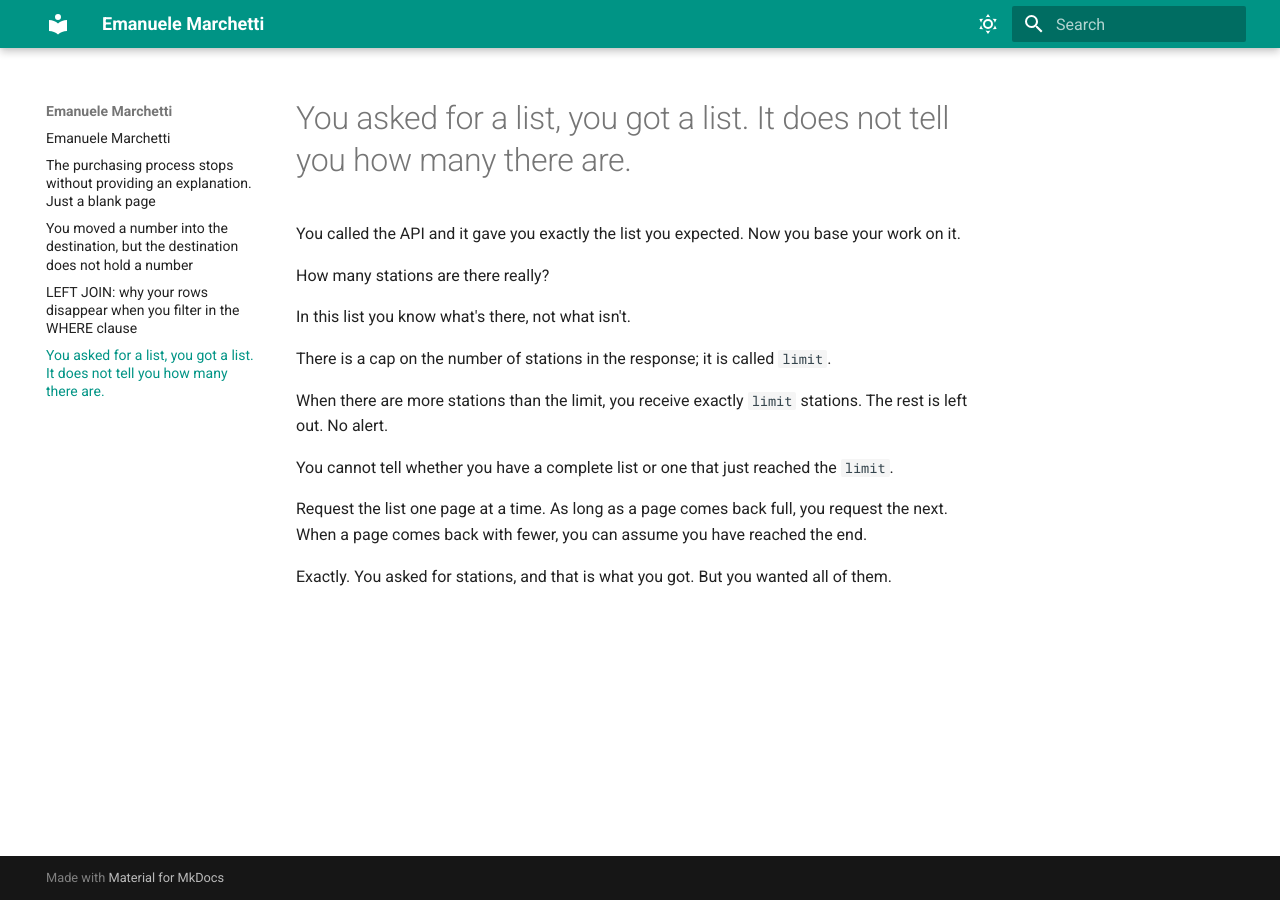
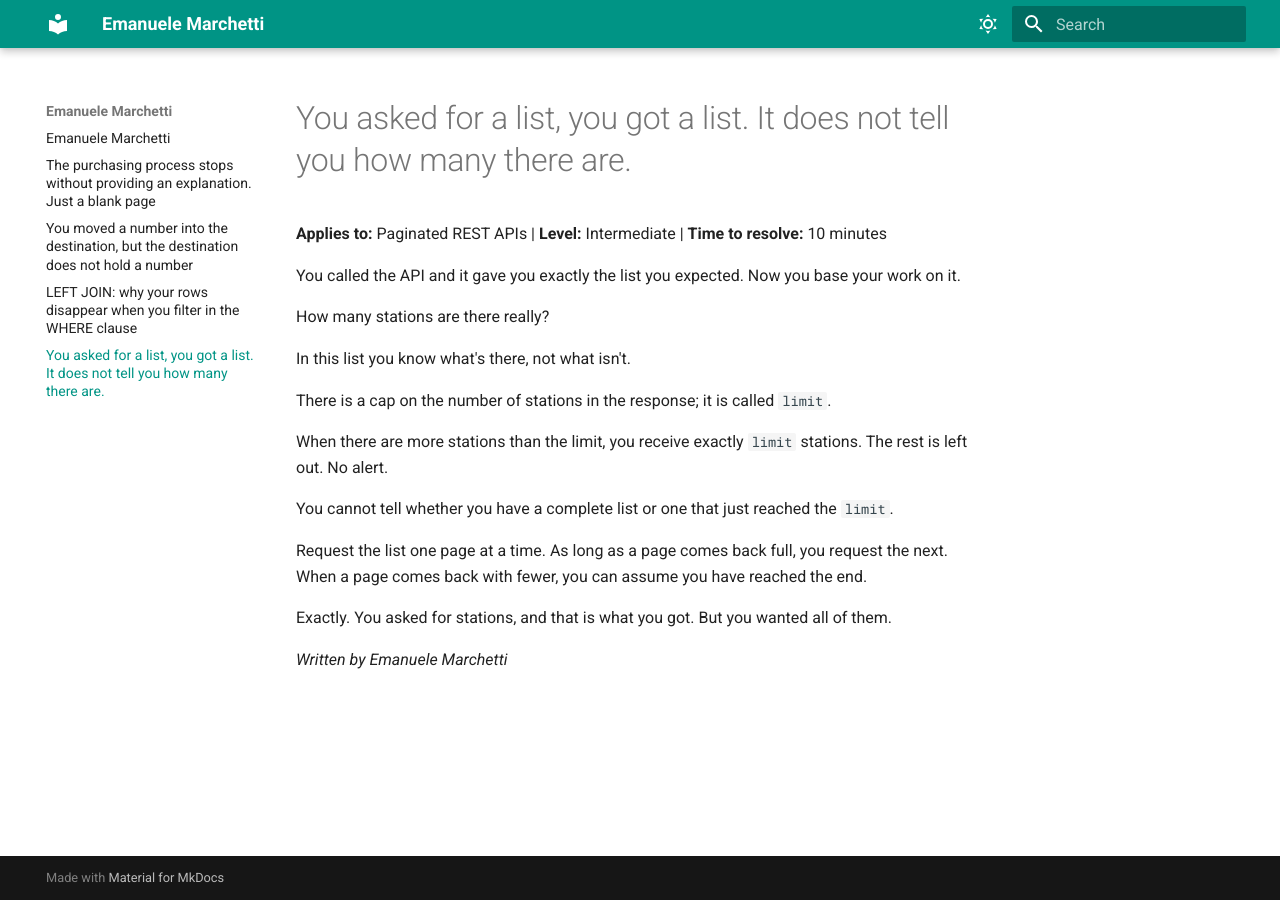
Before and after one commit to emanuele-marchetti/docs, an MkDocs documentation site: the page built from docs/station-list-limit.md, in a window 1280 px wide. Built offline with MkDocs 1.6.1 and Material for MkDocs 9.7.7, drawn with Linux system fonts in a browser that asks for light colours.

Commit message:
Add metadata line and signature to all pieces

```diff
--- a/docs/station-list-limit.md
+++ b/docs/station-list-limit.md
@@ -1,4 +1,6 @@
 # You asked for a list, you got a list. It does not tell you how many there are.
+
+**Applies to:** Paginated REST APIs | **Level:** Intermediate | **Time to resolve:** 10 minutes
 
 You called the API and it gave you exactly the list you expected. Now you base your work on it.
 
@@ -15,3 +17,5 @@ You cannot tell whether you have a complete list or one that just reached the `l
 Request the list one page at a time. As long as a page comes back full, you request the next. When a page comes back with fewer, you can assume you have reached the end.
 
 Exactly. You asked for stations, and that is what you got. But you wanted all of them.
+
+*Written by Emanuele Marchetti*
```
Also changed, not shown: docs/checkout-blank-page.md (+1 -1 lines), docs/comp3-move.md (+1 -1 lines), docs/left-join-where.md (+4 -0 lines).
